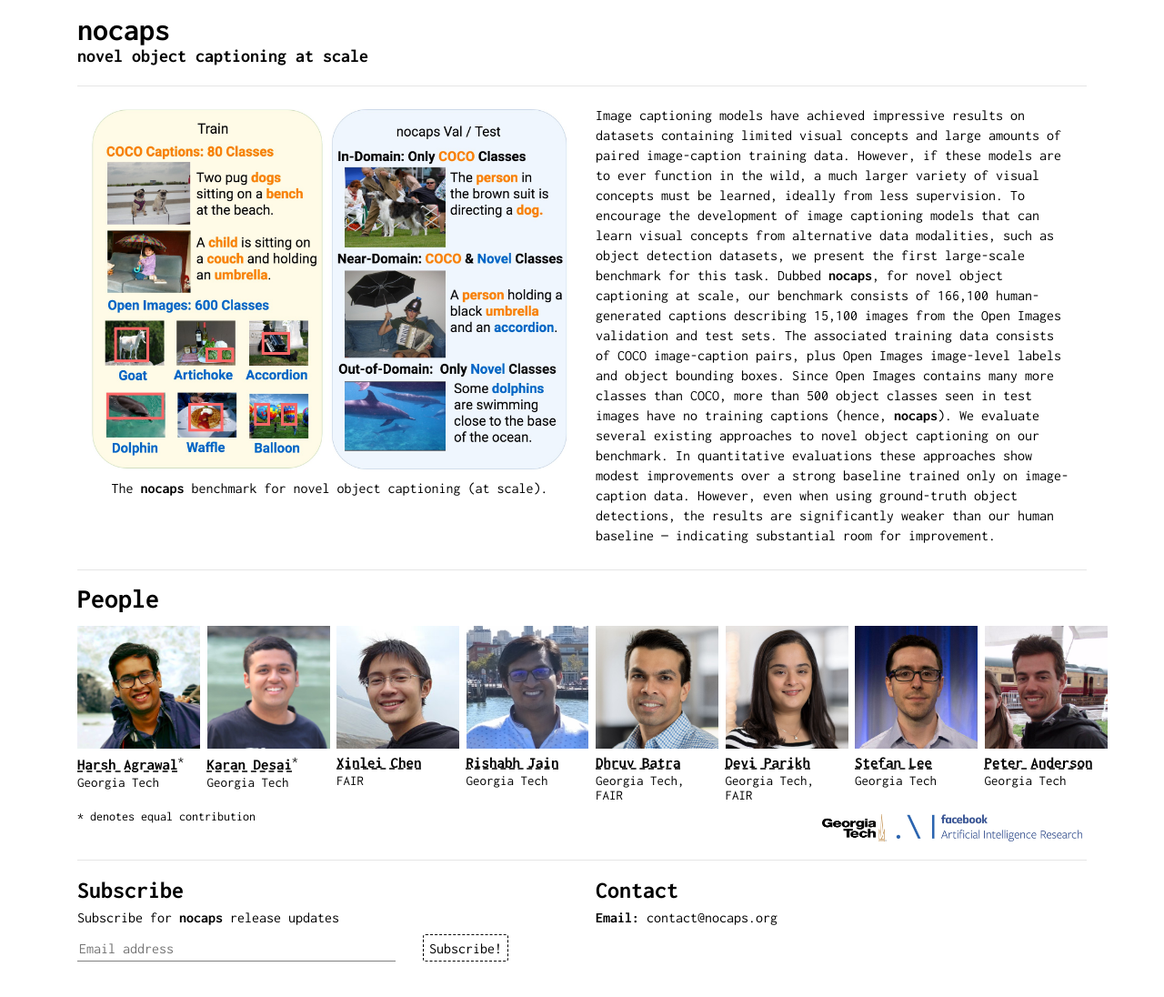
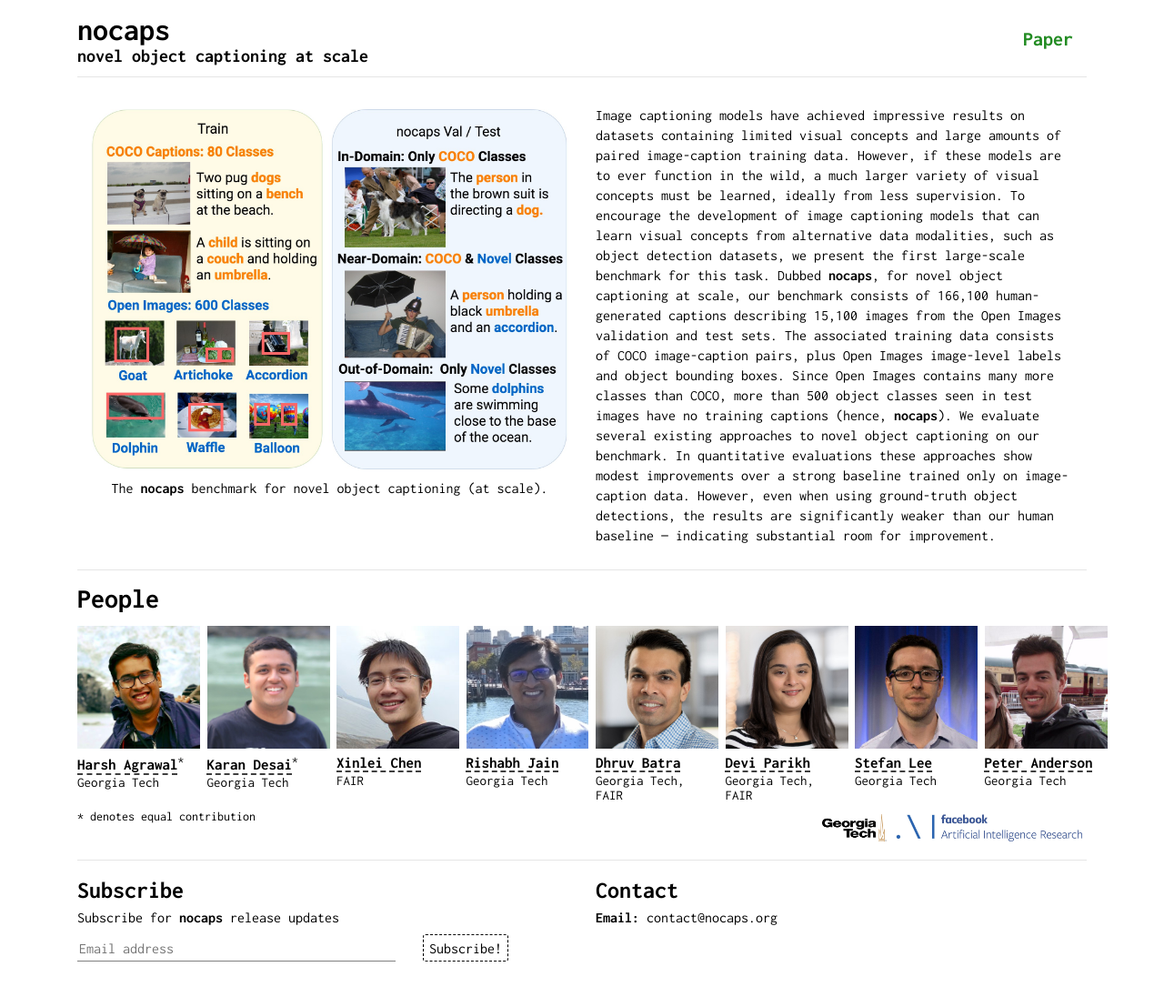
Before and after one commit to nocaps-org/nocaps-org.github.io, a Jekyll site: the page built from _pages/home.md, in a window 1280 px wide and 1105 px high. Shown: the top 1096 px of the window at 91% size. Built offline with Jekyll 4.4.1, drawn with Linux system fonts in a browser that asks for light colours.

Commit message:
Link paper on navbar.

```diff
--- a/_includes/header.html
+++ b/_includes/header.html
@@ -1,10 +1,17 @@
 <nav id="navbar">
   <div class="container">
     <div class="row">
-      <div class="col-md-12 col-sm-12 col-xs-12">
+      <div class="col-md-12 col-sm-12 col-xs-12 col-12">
         <div id="site-title-container">
           <a id="site-title" href="{{ site.baseurl }}">{{ site.title }}</a>
           <span id="site-subtitle">{{ site.subtitle }}</span>
+        </div>
+        <div id="navbar-ul-container">
+          <ul id="navbar-ul">
+            <li class="nav-listitem">
+              <a target="_blank" href="//arxiv.org/abs/1812.08658">Paper</a>
+            </li>
+          </ul>
         </div>
       </div>
     </div>
--- a/_pages/home.md
+++ b/_pages/home.md
@@ -24,7 +24,7 @@ permalink: "/"
 
 <hr>
 
-<h2>People</h2>
+<h2 class="anchor" id="people">People</h2>
 
 <div class="people-container">
 {% include people.html %}
--- a/_sass/_style.scss
+++ b/_sass/_style.scss
@@ -40,13 +40,17 @@ p {
 
 a {
     color: $text-color;
-    text-decoration-style: dashed;
+    text-decoration: underline dashed;
+    text-decoration-skip-ink: none;
+    text-underline-position: under;
 }
 
 a:hover {
     color: $anchor-color;
-    text-decoration-style: underline;
+    text-decoration: underline solid;
+    text-underline-position: under;
 }
+
 hr {
     margin: 10px 0 10px 0;
     border: 0;
--- a/_sass/navbar.scss
+++ b/_sass/navbar.scss
@@ -1,6 +1,6 @@
-/*
- * Navbar
- */
+/************************************************
+ |  Navbar                                      |
+ ************************************************/
 
 #navbar {
     position: fixed;
@@ -12,19 +12,14 @@
     z-index: 1030;
 }
 
-#navbar-border {
-    clear: both;
-    margin: 20px 0 0 0;
-}
-
 #site-title-container {
+    display: inline-block;
     float: left;
     vertical-align: bottom;
 }
 
 #site-title {
     color: $title-color;
-    display: block;
     font-size: 34px;
     font-weight: 700;
     text-decoration: none;
@@ -36,6 +31,35 @@
     font-size: 20px;
     font-weight: 700;
     color: $title-color;
+}
+
+#navbar-ul-container {
+    display: inline-block;
+    float: right;
+    margin: 0;
+    vertical-align: bottom;
+}
+
+#navbar-ul {
+    list-style-type: none;
+}
+
+.nav-listitem {
+    margin: 0 15px 0 15px;
+    font-size: 22px;
+    display: inline-block;
+    float: left;
+
+    a {
+        color: $anchor-color;
+        font-weight: bold;
+        text-decoration: none;
+    }
+}
+
+#navbar-border {
+    clear: both;
+    margin: 10px 0 0 0;
 }
 
 @media (max-width: 650px) {
@@ -52,4 +76,18 @@
         text-align: center;
         padding: 10px 0px 0px 0px;
     }
+
+    #site-title-container {
+        display: block;
+        float: none;
+        width: 100%;
+    }
+
+    #navbar-ul-container {
+        display: block;
+        float: none;
+        padding: 10px 0 10px 0;
+        text-align: center;
+        width: 100%;
+    }
 }
--- a/_sass/typography.scss
+++ b/_sass/typography.scss
@@ -61,9 +61,9 @@
         font-size: 16px;
     }
     button:hover {
-        border: 1px solid black;
+        border: 1px solid forestgreen;
         border-radius: 3px;
-        color: orangered;
+        color: forestgreen;
         display: block;
         height: 30px;
         font-family: inherit;
--- a/_sass/vars.scss
+++ b/_sass/vars.scss
@@ -18,6 +18,6 @@ $people-fs: 17px;
  * Colors
  */
 
-$anchor-color: orangered;
+$anchor-color: forestgreen;
 $text-color: black;
 $title-color: black;
```
